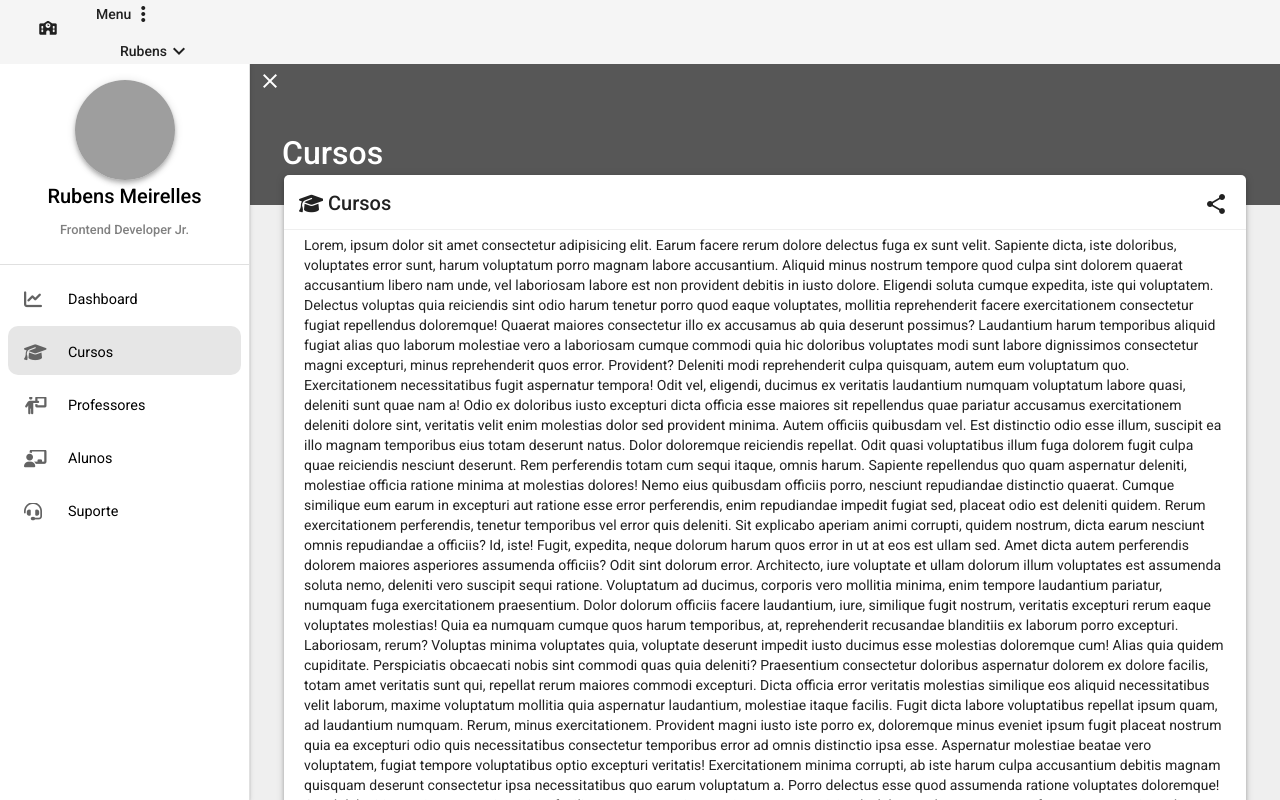
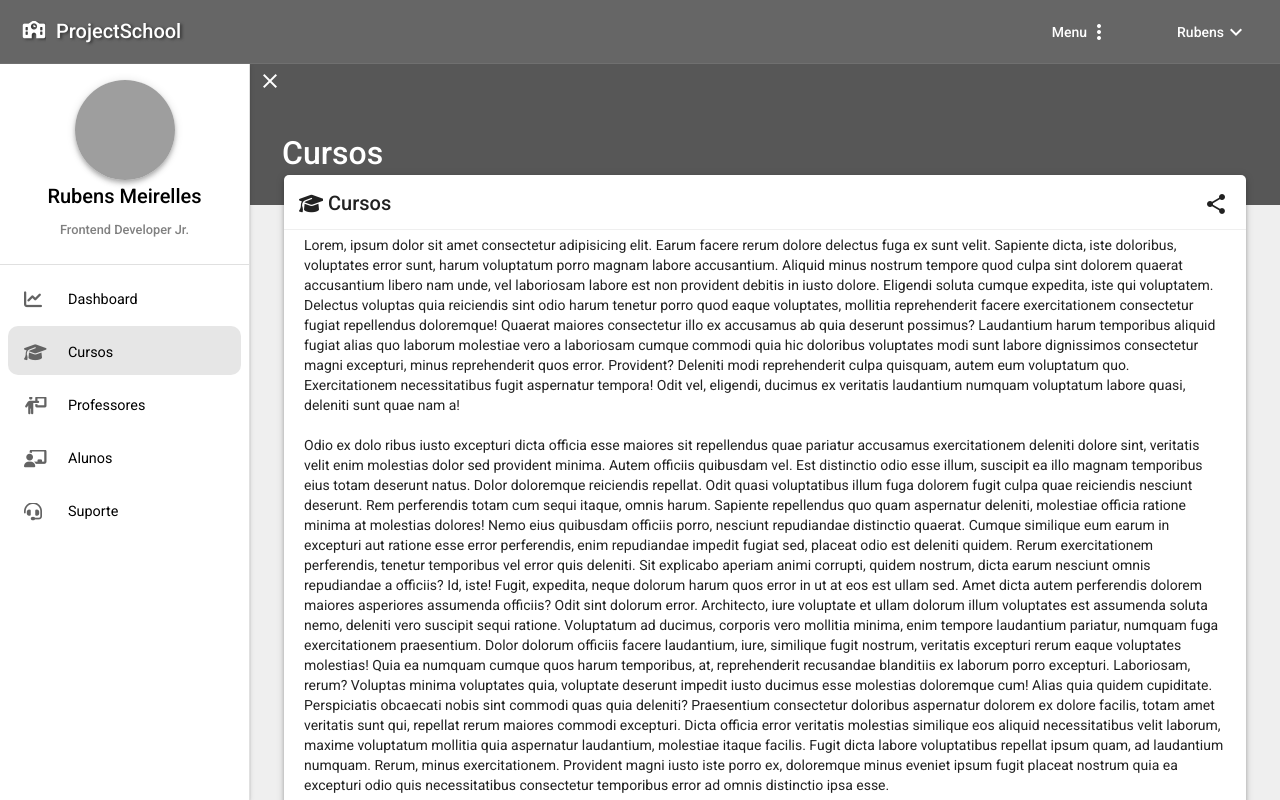
Before and after one commit to rubensmeirelles/ProjectSchool, an Angular app: page /courses in a window 1280 px wide. Built offline with nearby package versions, Linux system fonts and the light colour scheme; grey boxes are pictures that could not be loaded.

Commit message:
Estilizando o top menu

```diff
--- a/src/app/pages/courses/courses.component.html
+++ b/src/app/pages/courses/courses.component.html
@@ -10,7 +10,34 @@
     Delectus voluptas quia reiciendis sint odio harum tenetur porro quod eaque voluptates, mollitia reprehenderit facere exercitationem consectetur fugiat repellendus doloremque! Quaerat maiores consectetur illo ex accusamus ab quia deserunt possimus?
     Laudantium harum temporibus aliquid fugiat alias quo laborum molestiae vero a laboriosam cumque commodi quia hic doloribus voluptates modi sunt labore dignissimos consectetur magni excepturi, minus reprehenderit quos error. Provident?
     Deleniti modi reprehenderit culpa quisquam, autem eum voluptatum quo. Exercitationem necessitatibus fugit aspernatur tempora! Odit vel, eligendi, ducimus ex veritatis laudantium numquam voluptatum labore quasi, deleniti sunt quae nam a!
-    Odio ex doloribus iusto excepturi dicta officia esse maiores sit repellendus quae pariatur accusamus exercitationem deleniti dolore sint, veritatis velit enim molestias dolor sed provident minima. Autem officiis quibusdam vel.
+    <br><br>
+    Odio ex dolo  ribus iusto excepturi dicta officia esse maiores sit repellendus quae pariatur accusamus exercitationem deleniti dolore sint, veritatis velit enim molestias dolor sed provident minima. Autem officiis quibusdam vel.
+    Est distinctio odio esse illum, suscipit ea illo magnam temporibus eius totam deserunt natus. Dolor doloremque reiciendis repellat. Odit quasi voluptatibus illum fuga dolorem fugit culpa quae reiciendis nesciunt deserunt.
+    Rem perferendis totam cum sequi itaque, omnis harum. Sapiente repellendus quo quam aspernatur deleniti, molestiae officia ratione minima at molestias dolores! Nemo eius quibusdam officiis porro, nesciunt repudiandae distinctio quaerat.
+    Cumque similique eum earum in excepturi aut ratione esse error perferendis, enim repudiandae impedit fugiat sed, placeat odio est deleniti quidem. Rerum exercitationem perferendis, tenetur temporibus vel error quis deleniti.
+    Sit explicabo aperiam animi corrupti, quidem nostrum, dicta earum nesciunt omnis repudiandae a officiis? Id, iste! Fugit, expedita, neque dolorum harum quos error in ut at eos est ullam sed.
+    Amet dicta autem perferendis dolorem maiores asperiores assumenda officiis? Odit sint dolorum error. Architecto, iure voluptate et ullam dolorum illum voluptates est assumenda soluta nemo, deleniti vero suscipit sequi ratione.
+    Voluptatum ad ducimus, corporis vero mollitia minima, enim tempore laudantium pariatur, numquam fuga exercitationem praesentium. Dolor dolorum officiis facere laudantium, iure, similique fugit nostrum, veritatis excepturi rerum eaque voluptates molestias!
+    Quia ea numquam cumque quos harum temporibus, at, reprehenderit recusandae blanditiis ex laborum porro excepturi. Laboriosam, rerum? Voluptas minima voluptates quia, voluptate deserunt impedit iusto ducimus esse molestias doloremque cum!
+    Alias quia quidem cupiditate. Perspiciatis obcaecati nobis sint commodi quas quia deleniti? Praesentium consectetur doloribus aspernatur dolorem ex dolore facilis, totam amet veritatis sunt qui, repellat rerum maiores commodi excepturi.
+    Dicta officia error veritatis molestias similique eos aliquid necessitatibus velit laborum, maxime voluptatum mollitia quia aspernatur laudantium, molestiae itaque facilis. Fugit dicta labore voluptatibus repellat ipsum quam, ad laudantium numquam.
+    Rerum, minus exercitationem. Provident magni iusto iste porro ex, doloremque minus eveniet ipsum fugit placeat nostrum quia ea excepturi odio quis necessitatibus consectetur temporibus error ad omnis distinctio ipsa esse.
+
+    <br><br>
+    Odio ex dolo  ribus iusto excepturi dicta officia esse maiores sit repellendus quae pariatur accusamus exercitationem deleniti dolore sint, veritatis velit enim molestias dolor sed provident minima. Autem officiis quibusdam vel.
+    Est distinctio odio esse illum, suscipit ea illo magnam temporibus eius totam deserunt natus. Dolor doloremque reiciendis repellat. Odit quasi voluptatibus illum fuga dolorem fugit culpa quae reiciendis nesciunt deserunt.
+    Rem perferendis totam cum sequi itaque, omnis harum. Sapiente repellendus quo quam aspernatur deleniti, molestiae officia ratione minima at molestias dolores! Nemo eius quibusdam officiis porro, nesciunt repudiandae distinctio quaerat.
+    Cumque similique eum earum in excepturi aut ratione esse error perferendis, enim repudiandae impedit fugiat sed, placeat odio est deleniti quidem. Rerum exercitationem perferendis, tenetur temporibus vel error quis deleniti.
+    Sit explicabo aperiam animi corrupti, quidem nostrum, dicta earum nesciunt omnis repudiandae a officiis? Id, iste! Fugit, expedita, neque dolorum harum quos error in ut at eos est ullam sed.
+    Amet dicta autem perferendis dolorem maiores asperiores assumenda officiis? Odit sint dolorum error. Architecto, iure voluptate et ullam dolorum illum voluptates est assumenda soluta nemo, deleniti vero suscipit sequi ratione.
+    Voluptatum ad ducimus, corporis vero mollitia minima, enim tempore laudantium pariatur, numquam fuga exercitationem praesentium. Dolor dolorum officiis facere laudantium, iure, similique fugit nostrum, veritatis excepturi rerum eaque voluptates molestias!
+    Quia ea numquam cumque quos harum temporibus, at, reprehenderit recusandae blanditiis ex laborum porro excepturi. Laboriosam, rerum? Voluptas minima voluptates quia, voluptate deserunt impedit iusto ducimus esse molestias doloremque cum!
+    Alias quia quidem cupiditate. Perspiciatis obcaecati nobis sint commodi quas quia deleniti? Praesentium consectetur doloribus aspernatur dolorem ex dolore facilis, totam amet veritatis sunt qui, repellat rerum maiores commodi excepturi.
+    Dicta officia error veritatis molestias similique eos aliquid necessitatibus velit laborum, maxime voluptatum mollitia quia aspernatur laudantium, molestiae itaque facilis. Fugit dicta labore voluptatibus repellat ipsum quam, ad laudantium numquam.
+    Rerum, minus exercitationem. Provident magni iusto iste porro ex, doloremque minus eveniet ipsum fugit placeat nostrum quia ea excepturi odio quis necessitatibus consectetur temporibus error ad omnis distinctio ipsa esse.
+
+    <br><br>
+    Odio ex dolo  ribus iusto excepturi dicta officia esse maiores sit repellendus quae pariatur accusamus exercitationem deleniti dolore sint, veritatis velit enim molestias dolor sed provident minima. Autem officiis quibusdam vel.
     Est distinctio odio esse illum, suscipit ea illo magnam temporibus eius totam deserunt natus. Dolor doloremque reiciendis repellat. Odit quasi voluptatibus illum fuga dolorem fugit culpa quae reiciendis nesciunt deserunt.
     Rem perferendis totam cum sequi itaque, omnis harum. Sapiente repellendus quo quam aspernatur deleniti, molestiae officia ratione minima at molestias dolores! Nemo eius quibusdam officiis porro, nesciunt repudiandae distinctio quaerat.
     Cumque similique eum earum in excepturi aut ratione esse error perferendis, enim repudiandae impedit fugiat sed, placeat odio est deleniti quidem. Rerum exercitationem perferendis, tenetur temporibus vel error quis deleniti.
@@ -25,6 +52,11 @@
     Porro delectus esse quod assumenda ratione voluptates doloremque! Quod deleniti asperiores magni maxime facilis amet vitae maiores quis numquam reiciendis labore voluptate nostrum facere at autem impedit, atque repellendus possimus?
     Ut amet illum nemo! Voluptas, facere eum commodi optio minus, delectus animi dolore ipsa eaque libero minima sint illum, fugit deserunt et eligendi cum ad magni voluptates sed nobis veniam.
     Eos quidem aliquam laudantium? Veritatis natus temporibus vel aliquam porro eaque voluptatum, voluptatibus et! Placeat laboriosam ad asperiores possimus dolore quisquam? Laborum tempora recusandae sapiente similique itaque fugiat est dicta?
+    Lorem ipsum, dolor sit amet consectetur adipisicing elit. Quia, ipsum exercitationem! Et porro laborum neque inventore id repellat dolores. Quia est doloremque quas vero quo voluptatum quam? Ut, asperiores optio!
+    Facere quasi ipsum iste cumque, cum a modi voluptate quis vitae accusamus obcaecati eos officiis in voluptas harum, temporibus, cupiditate earum molestiae voluptatum veritatis laudantium totam expedita. Culpa, quaerat nulla?
+    Quod dicta qui quisquam placeat reiciendis sequi eos quasi nobis quae ad aperiam, tempore sed cum sit voluptatem corporis quam eligendi! Ad quaerat corporis veritatis, itaque in nisi ut perspiciatis.
+    Laborum asperiores aperiam magni obcaecati? Voluptate quam veniam quae assumenda tempore alias, omnis facere repellendus ab aliquam nulla ullam voluptas, maiores sequi itaque velit laborum enim nesciunt sunt quisquam et.
+
     <router-outlet></router-outlet>
   </div>
 </div>
--- a/src/app/shared/components/toolbar-menu/toolbar-menu.component.html
+++ b/src/app/shared/components/toolbar-menu/toolbar-menu.component.html
@@ -2,7 +2,8 @@
   <mat-toolbar-row>
     <a href="/dashboard" mat-button class="logo">
       <mat-icon fontSet="fa" fontIcon="fa-school"></mat-icon>
-      <span *ngIf="popText">{{ menuTitle }}</span>
+      <span class="title" *ngIf="!popText">ProjectSchool</span>
+      <span class="title" *ngIf="popText">ProjectSchool - {{ menuTitle }}</span>
     </a>
     <div class="content-center">
       <button mat-button [matMenuTriggerFor]="beforeMenu">
--- a/src/app/shared/components/toolbar-menu/toolbar-menu.component.scss
+++ b/src/app/shared/components/toolbar-menu/toolbar-menu.component.scss
@@ -1,6 +1,39 @@
+.logo{
+  .mat-icon{
+    margin: 10px 10px 8px -10px;
+    font-size: 18px;
+  }
+}
+
+.title{
+  font-size: 20px;
+}
+
+.mat-menu-item{
+  .mat-icon{
+    margin-top: 5px;
+    font-size: 18px;
+  }
+}
+
 .toolbar-menu {
   position: fixed;
   font-size: 1rem;
   top: 0;
+  color: white;
   z-index: 1001;
+  height: 64px;
+  background-color: #666;
+  border-bottom: 1px solid #707070;
+  text-shadow: 2px 1px 3px #323232;
 }
+
+.content-center{
+  display: flex;
+  flex-direction: row;
+  margin-left: auto;
+}
+
+.space-right-icon{
+  margin-right: 10px;
+}
```
